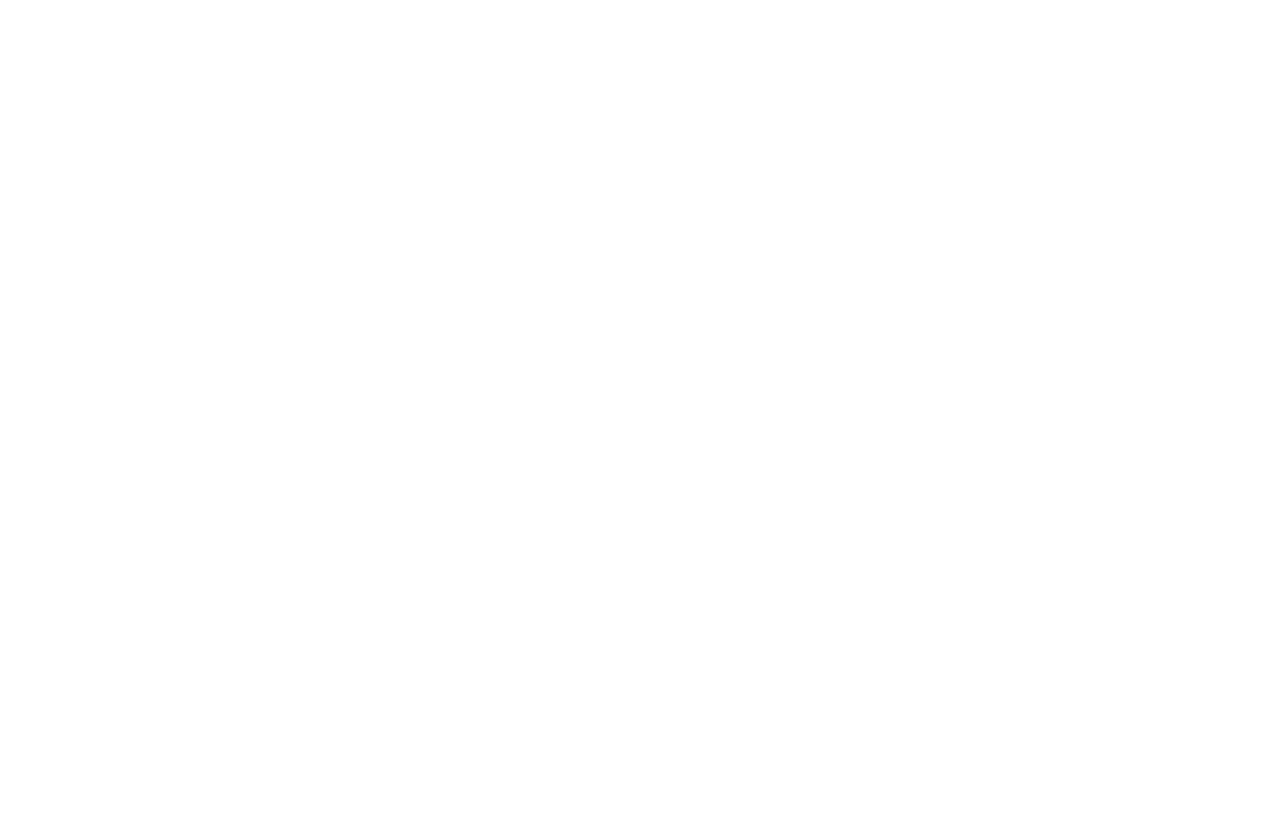
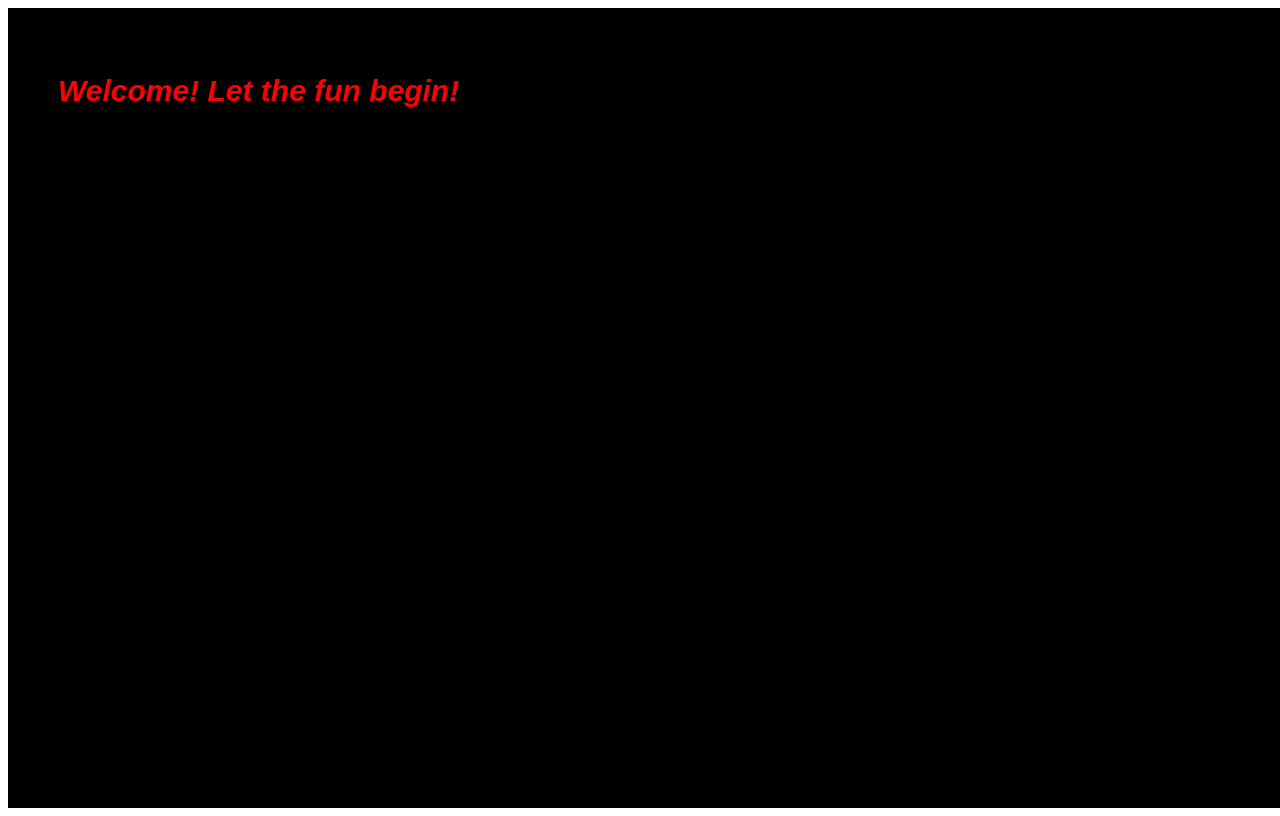
Before and after one commit to gopadhan/practice, a plain HTML site: page index.html in a window 1280 px wide. Drawn offline with Linux system fonts and the light colour scheme.

Commit message:
Full-Page-Black Background

```diff
--- a/index.html
+++ b/index.html
@@ -1,8 +1,17 @@
 <html>
-<head>
-<title>This is the second one</title>
-</head>
-<body>
-</body>
+    <head>
+
+    <meta http-equiv="X-UA-Compatible" content="IE=edge" />
+    <meta http-equiv="Content-type" content="text/html; charset=utf-8"/>
+    <title>Practice Game</title>
+
+    <script src="js/common.js"></script>
+
+    </head>
+
+    <body onload="draw();">
+        <div>
+        <canvas id="canvas">Please use a better browser! </canvas>
+        </div>
+    </body>
 </html>
-</html>
--- /dev/null
+++ b/js/common.js
@@ -0,0 +1,26 @@
+
+
+        function draw(){
+  	   // Get the canvas element form the page
+	   var canvas = document.getElementById("canvas");
+
+	   // Make a 2D context
+	   var ctx = canvas.getContext("2d");
+
+	   //resize the canvas to occupy the full page
+
+	  // Get the widow width and height
+          var W = window.innerWidth;
+	  var H = window.innerHeight;
+
+	   // Set the same to the canvas
+           canvas.width = W;
+	   canvas.height = H;
+           ctx.fillstyle ='black'
+	   ctx.fillRect(0,0,W,H);
+
+           ctx.fillStyle = '#f00';
+	   ctx.font = 'italic bold 30px sans-serif';
+	   ctx.textBaseline = 'bottom';
+	   ctx.fillText('Welcome! Let the fun begin!', 50, 100);
+        }
```
